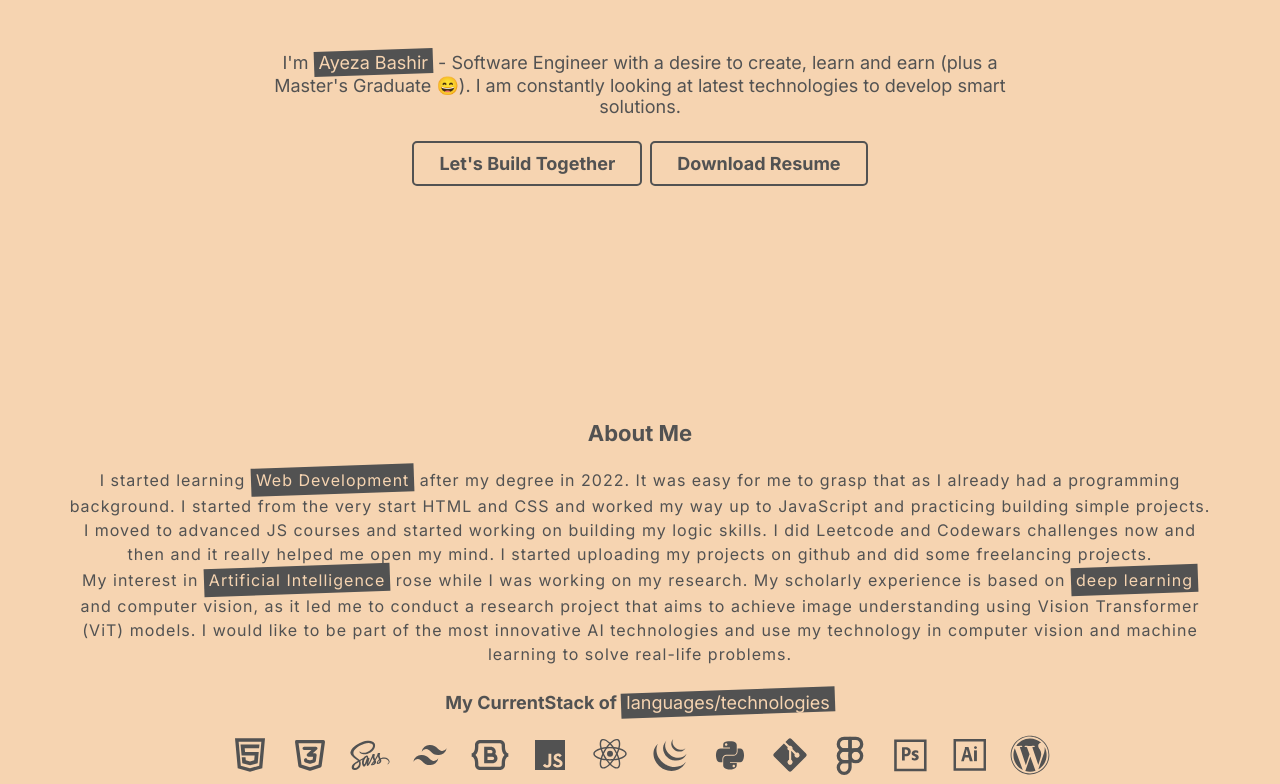
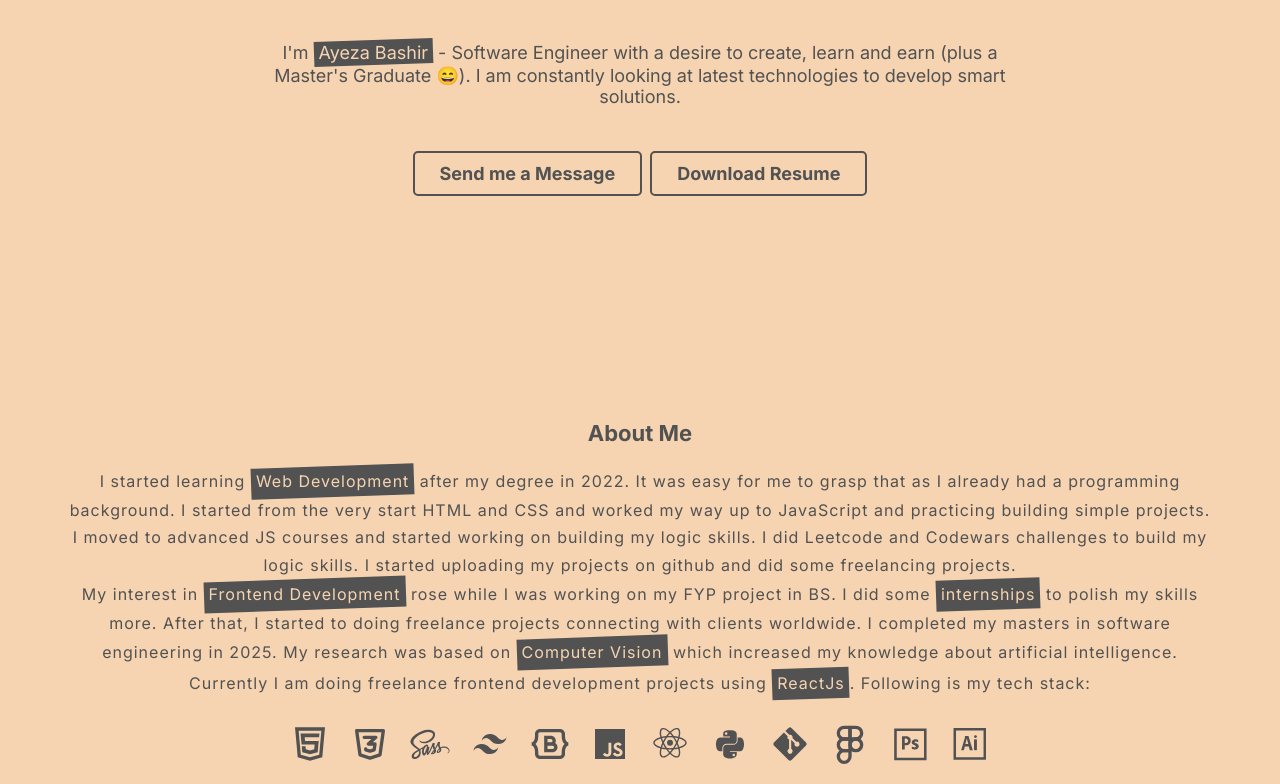
Before and after one commit to ayezabashir/My-Portfolio, a React (Vite) app: page / in a window 1280 px wide. Shown: the part 380-1164 px from the top of the page. Built offline with nearby package versions, Linux system fonts and the light colour scheme.

Commit message:
update about me

```diff
--- a/src/components/about/About.jsx
+++ b/src/components/about/About.jsx
@@ -14,16 +14,15 @@ const About = () => {
                         <div className="about-me">
                             <p>I started learning <span className="highlight">Web Development</span> after my degree in 2022. It was easy for me to grasp that as I already had a programming background.
                                 I started from the very start HTML and CSS and worked my way up to JavaScript and practicing building simple projects. I moved to advanced JS courses and started working on building my logic skills.
-                                I did Leetcode and Codewars challenges now and then and it really helped me open my mind. I started uploading my projects on github and did some freelancing projects.
+                                I did Leetcode and Codewars challenges to build my logic skills. I started uploading my projects on github and did some freelancing projects.
                             </p>
-                            <p>My interest in <span className="highlight">Artificial Intelligence</span> rose while I was working on my research. My
-scholarly experience is based on <span className="highlight">deep learning</span> and computer vision, as it led me to conduct a research
-project that aims to achieve image understanding using Vision Transformer (ViT) models. I would like to
-be part of the most innovative AI technologies and use my technology in computer vision and machine
-learning to solve real-life problems.</p>
+                            <p>My interest in <span className="highlight">Frontend Development</span> rose while I was working on my FYP project in BS. I
+                                did some <span className="highlight">internships</span> to polish my skills more. After that, I started to doing freelance projects connecting
+                                with clients worldwide. I completed my masters in software engineering in 2025. My research was based on <span className="highlight">Computer Vision</span> which
+                                increased my knowledge about artificial intelligence. Currently I am doing freelance frontend development projects
+                                using <span className='highlight'>ReactJs</span>. Following is my tech stack: </p>
                         </div>
                         <div className="current-stack">
-                            <h3>My CurrentStack of <span className="highlight">languages/technologies</span></h3>
                             <p>
                                 <RiHtml5Line title='HTML' className='icon stack' />
                                 <TbBrandCss3 title='CSS' className='icon stack' />
@@ -32,13 +31,11 @@ learning to solve real-life problems.</p>
                                 <RiBootstrapLine title='Bootstrap' className='icon stack' />
                                 <BiLogoJavascript title='Javascript' className='icon stack' />
                                 <BiLogoReact title='ReactJS' className='icon stack' />
-                                <BiLogoJquery title='jQuery' className='icon stack' />
                                 <DiPython title='Python' className='icon stack' />
                                 <BiLogoGit title='Git' className='icon stack' />
                                 <FiFigma title='Figma' className='icon stack' />
                                 <DiPhotoshop title='Photoshop' className='icon stack' />
                                 <DiIllustrator title='Illustratot' className='icon stack' />
-                                <FaWordpress title='Wordpress' className='icon stack' />
                             </p>
                         </div>
                         <div className="future-stack">
@@ -46,7 +43,6 @@ learning to solve real-life problems.</p>
                             <p>
                                 <TbBrandNextjs title='NextJS' className='icon stack' />
                                 <TbBrandTypescript title='Typescript' className='icon stack' />
-                                <BiLogoMongodb title='MongoDB' className='icon stack' />
                                 <TbBrandNodejs title='NodeJS' className='icon stack' />
                             </p>
                         </div>
--- a/src/components/mainintro/Main.jsx
+++ b/src/components/mainintro/Main.jsx
@@ -11,11 +11,11 @@ const Main = () => {
                                 </h1>
                             </div>
                             <div className="main-subtitle">
-                                <h3>I'm <span className="highlight">Ayeza Bashir</span> - Software Engineer with a desire to create, learn and earn (plus a Master's Graduate 😄). I am constantly looking at latest technologies to develop smart solutions.</h3>
+                                <h3>I&apos;m <span className="highlight">Ayeza Bashir</span> - Software Engineer with a desire to create, learn and earn (plus a Master&apos;s Graduate 😄). I am constantly looking at latest technologies to develop smart solutions.</h3>
                             </div>
                             <div className="connection">
                                 <a href="#connect" className="connect">
-                                    Let's Build Together
+                                    Send me a Message
                                 </a>
                                 <a href="/images/Ayeza_Bashir_Resume.pdf" className="connect" download >
                                     Download Resume
--- a/src/index.scss
+++ b/src/index.scss
@@ -65,8 +65,10 @@ span {
   .main-section {
     .container {
       .main-body {
+        max-width: 750px;
         .main-content {
           .connection {
+            margin-top: 4rem;
             .connect {
               margin: 4px;
               border: 2px solid var(--primary-color);
@@ -335,7 +337,7 @@ header {
   align-items: center;
   .container {
     .main-body {
-      max-width: 60vw;
+      max-width: 750px;
       .main-content {
         text-align: center;
         .main-title {
@@ -352,6 +354,7 @@ header {
           }
         }
         .connection {
+          margin-top: 4rem;
           display: flex;
           justify-content: center;
           .connect {
@@ -490,7 +493,7 @@ header {
         p {
           font-size: 16px;
           letter-spacing: 1px;
-          line-height: 1.5;
+          line-height: 1.7;
         }
       }
       .current-stack,
```
